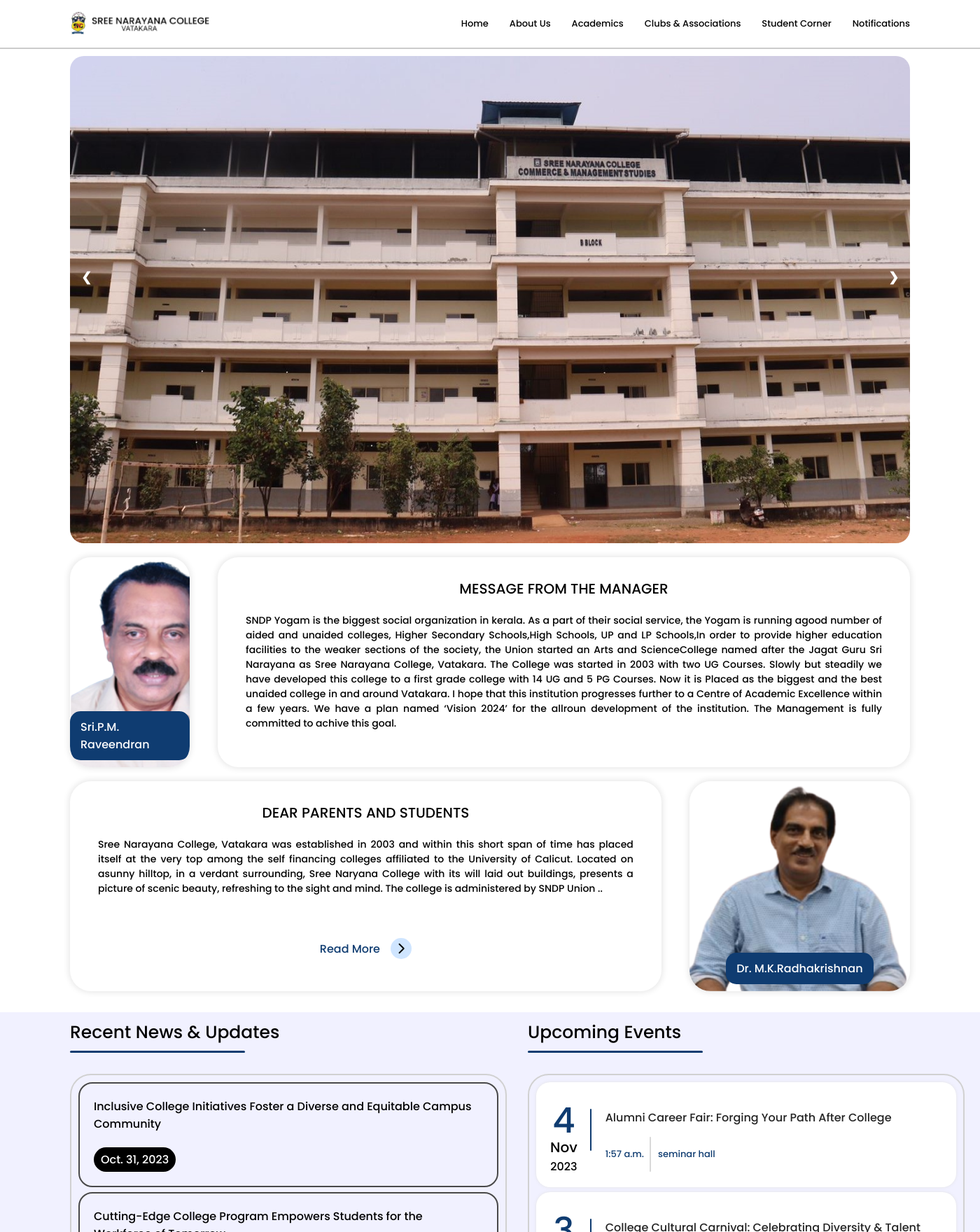
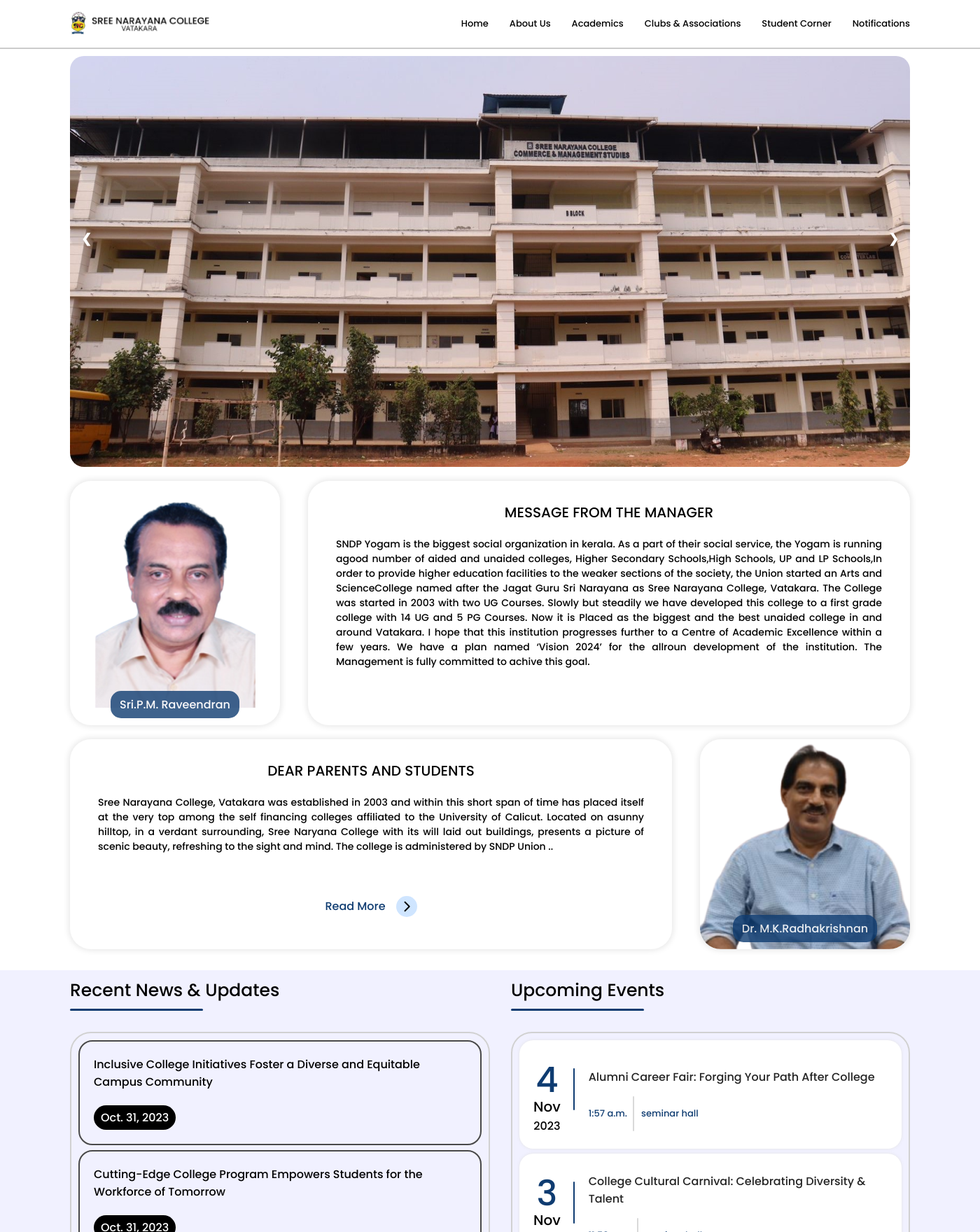
Before and after one commit to ishaquerisan/sncollegevatakara, a Django app: page / in a window 1400 px wide. Shown: the top 1760 px of the page at 70% size. Run offline with Django 4.2, Linux system fonts and the light colour scheme; data comes from the database, SQL or seed files in the repository.

Commit message:
index mobile design

```diff
--- a/myapp/static/script.js
+++ b/myapp/static/script.js
@@ -1,25 +1,43 @@
+const SLIDE_DELAY = 3000; // ms
+
 let slideIndex = 1;
 showSlides(slideIndex);
 
 // Next/previous controls
 function plusSlides(n) {
-  showSlides(slideIndex += n);
+  showSlides((slideIndex += n));
 }
 
 // Thumbnail image controls
 function currentSlide(n) {
-  showSlides(slideIndex = n);
+  showSlides((slideIndex = n));
 }
 
 function showSlides(n) {
   let i;
   let slides = document.getElementsByClassName("mySlides");
-  if (n > slides.length) {slideIndex = 1}
-  if (n < 1) {slideIndex = slides.length}
+  if (n > slides.length) {
+    slideIndex = 1;
+  }
+  if (n < 1) {
+    slideIndex = slides.length;
+  }
   for (i = 0; i < slides.length; i++) {
     slides[i].style.display = "none";
   }
-  slides[slideIndex-1].style.display = "block";
+  slides[slideIndex - 1].style.display = "block";
 }
 
-setInterval(()=>{plusSlides(1)}, 3000);
+setInterval(() => {
+  plusSlides(1);
+}, SLIDE_DELAY);
+
+// Scroll
+const navcon = document.querySelector(".navcon");
+window.addEventListener("scroll", () => {
+  if (window.scrollY == 0) {
+    navcon.classList.remove("shadow");
+  } else {
+    navcon.classList.add("shadow");
+  }
+});
--- a/myapp/static/styles.css
+++ b/myapp/static/styles.css
@@ -15,6 +15,7 @@
   --sec: #aebbff;
   --third: #f1f1ff;
   --conPad: 100px;
+  --conPadSmall: 15px;
 }
 
 .flex {
@@ -183,7 +195,7 @@
   align-items: center;
   justify-content: space-between;
   position: relative;
-  margin: auto;
+  overflow: hidden;
 }
 /* m -----------------------------------------------------------------------------------*/
 .mySlides {
@@ -192,7 +204,7 @@
   width: 100%;
   border-radius: 20px;
   margin-top: 80px;
-  height: 87vh;
+  max-height: 80vh;
 }
 
 /* Next & previous buttons */
@@ -240,7 +252,7 @@
 .detailsbox {
   margin: 20px auto;
   display: flex;
-  align-items: center;
+  align-items: stretch;
   justify-content: space-between;
   gap: 40px;
 }
@@ -251,7 +263,8 @@
   box-shadow: 0px 0px 8px 2px rgba(232, 232, 232, 1);
   border-radius: 30px;
   overflow: hidden;
-  height: 300px;
+  min-height: 300px;
+
   padding: 30px 40px;
   display: flex;
   align-items: center;
@@ -277,27 +289,28 @@
 } */
 
 .detailsbox .image {
-  width: 1200px;
-  height: 300px;
+  flex-grow: 1;
   -webkit-box-shadow: 0px 0px 8px 2px rgb(232, 232, 232);
   -moz-box-shadow: 0px 0px 8px 2px rgba(232, 232, 232, 1);
   box-shadow: 0px 0px 8px 2px rgba(232, 232, 232, 1);
-
+  min-width: 300px;
   border-radius: 30px;
   overflow: hidden;
   display: grid;
   place-items: center;
   position: relative;
+  object-fit: contain;
 }
 
 .image .name {
   position: absolute;
   background-color: var(--primary);
   bottom: 10px;
-  padding: 10px 15px;
+  padding: 7px 13px;
   border-radius: 15px;
   color: white;
   font-weight: 500;
+  opacity: 0.8;
 }
 
 .detailsbox img {
@@ -324,6 +337,7 @@
   justify-content: space-between;
   gap: 30px;
   height: 100%;
+  max-width: 50%;
 }
 
 .heading {
@@ -336,7 +350,7 @@
   content: "";
   border-radius: 10px;
   height: 3px;
-  width: 250px;
+  width: 190px;
   background-color: var(--primary);
   position: absolute;
   bottom: 0;
@@ -371,18 +385,18 @@
   min-height: 150px;
   text-decoration: none;
   color: black;
-  max-width: 600px;
+  /* max-width: 600px; */
+  width: 100%;
 }
 
-.w-600{
-  width: 600px;
+.w-600 {
+  /* width: 600px; */
 }
-
-
 
 .news-box .text {
   text-align: start;
   vertical-align: top;
+  text-wrap: wrap;
 }
 
 .date-box {
@@ -406,18 +420,17 @@
   align-items: center;
   justify-content: space-between;
   gap: 7px;
-  width: max-content;
 }
 
 .event-box {
   background-color: white;
   border-radius: 20px;
-  height: 150px;
+  min-height: 150px;
   display: flex;
   align-items: center;
   justify-content: flex-start;
   filter: drop-shadow(0px 0px 2px #e4e4e4);
-  width: 600px;
+  width: 100%;
   text-decoration: none;
   color: black;
 }
--- a/templates/header.html
+++ b/templates/header.html
@@ -7,12 +7,14 @@
     <script src="{% static 'script.js' %}" defer></script>
     <title>Sree Narayana College</title>
     <link rel="stylesheet" href="{% static 'styles.css'%}" />
+    <link rel="stylesheet" href="{% static 'mobile.css'%}" />
   </head>
 
   <body>
     <div class="navcon">
       <navbar class="flex n">
         <img src="{% static 'assets/logo.png' %}" class="logo" alt="" />
+        <img src="{% static 'assets/bm.svg' %}" alt="" class="bm" />
         <div class="l">
           <div class="group flex">
             <div class="flex">
@@ -168,7 +170,7 @@
       </div>
       <div class="footcon flex">
         <div class="footbox">
-          <div>
+          <!-- <div> -->
           <div class="shead">Address</div>
           <div class="data">
             sreenarayana college,<br />
@@ -176,7 +178,7 @@
             kozhikode,<br />
             kerala<br />
           </div>
-          </div>
+          <!-- </div> -->
           <div>
             <div class="shead">Quick Links</div>
             <div class="data">
@@ -188,17 +190,17 @@
           </div>
         </div>
         <div class="footbox">
-          <div>
+          <!-- <div> -->
           <div class="shead">Contact</div>
           <div class="data">
             <span> mail@sncollege.ac.in </span>
             <span> +91 4952440660 </span>
             <span> +91 4952440660 </span>
           </div>
-          </div>
+          <!-- </div> -->
         </div>
         <div class="footbox">
-          <div>
+          <!-- <div> -->
           <div class="shead">Usefull Links</div>
           <div class="data">
             <a href="">UGC</a>
@@ -208,7 +210,7 @@
             <a href="">DCE Scholarship</a>
             <a href="">MHRD</a>
             <a href="">NAAC</a>
-            </div>
+            <!-- </div> -->
           </div>
         </div>
       </div>
--- a/templates/index.html
+++ b/templates/index.html
@@ -67,7 +67,7 @@
           />
         </div>
       </div>
-      <div class="image">
+      <div class="image flexnum">
         <img src="{% static 'assets/img2.png' %}" al{{ article.date|date:"D" }},
         {{ article.date }}t="" />
         <div class="name">Dr. M.K.Radhakrishnan</div>
```
Also changed, not shown: other parts of myapp/static/styles.css (+43 -41 lines), templates/scholarship.html (+8 -8 lines). Lines whose indentation alone changed are shown as unchanged.
